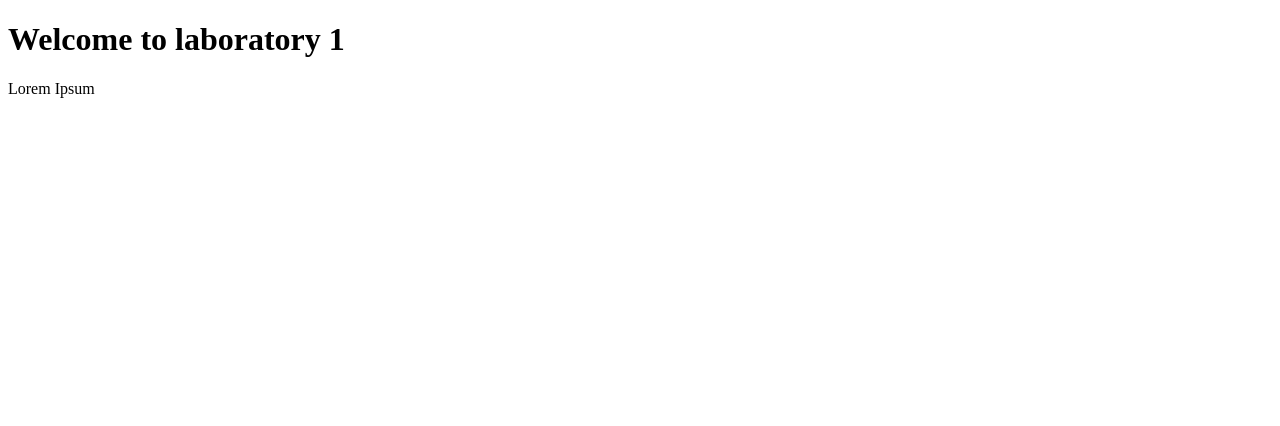
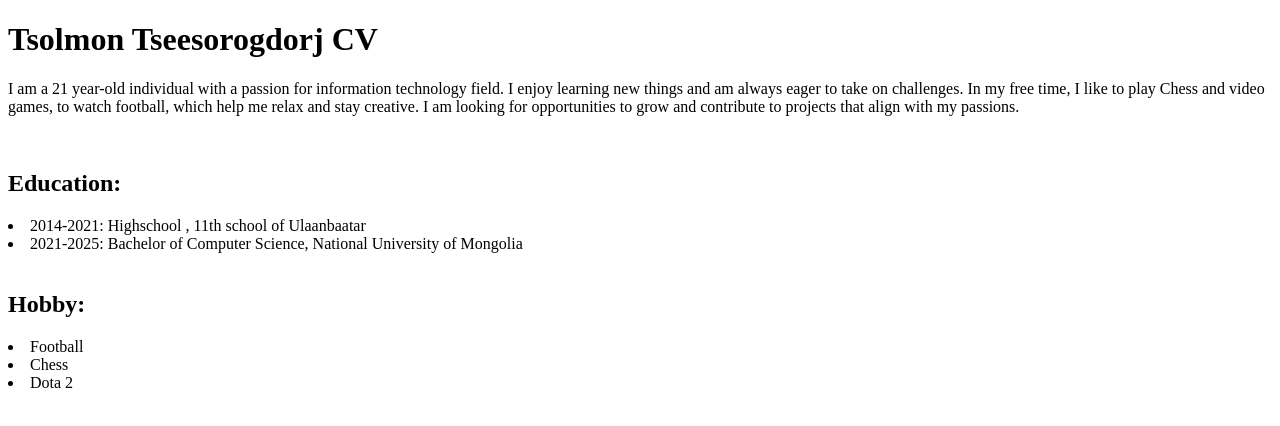
Before and after one commit to tsoomo446/tsoomo446.github.io, a plain HTML site: page index.html in a window 1280 px wide. Drawn offline with Linux system fonts and the light colour scheme.

Commit message:
second com

```diff
--- a/index.html
+++ b/index.html
@@ -6,7 +6,25 @@
     <title>Lab 1</title>
   </head>
   <body>
-    <h1>Welcome to laboratory 1</h1>
-    <p>Lorem Ipsum</p>
+    <h1>Tsolmon Tseesorogdorj CV</h1>
+    <p>
+      I am a 21 year-old individual with a passion for information technology
+      field. I enjoy learning new things and am always eager to take on
+      challenges. In my free time, I like to play Chess and video games, to
+      watch football, which help me relax and stay creative. I am looking for
+      opportunities to grow and contribute to projects that align with my
+      passions.
+    </p>
+    <br />
+    <h2>Education:</h2>
+    <li>2014-2021: Highschool , 11th school of Ulaanbaatar</li>
+    <li>
+      2021-2025: Bachelor of Computer Science, National University of Mongolia
+    </li>
+    <br />
+    <h2>Hobby:</h2>
+    <li>Football</li>
+    <li>Chess</li>
+    <li>Dota 2</li>
   </body>
 </html>
```
